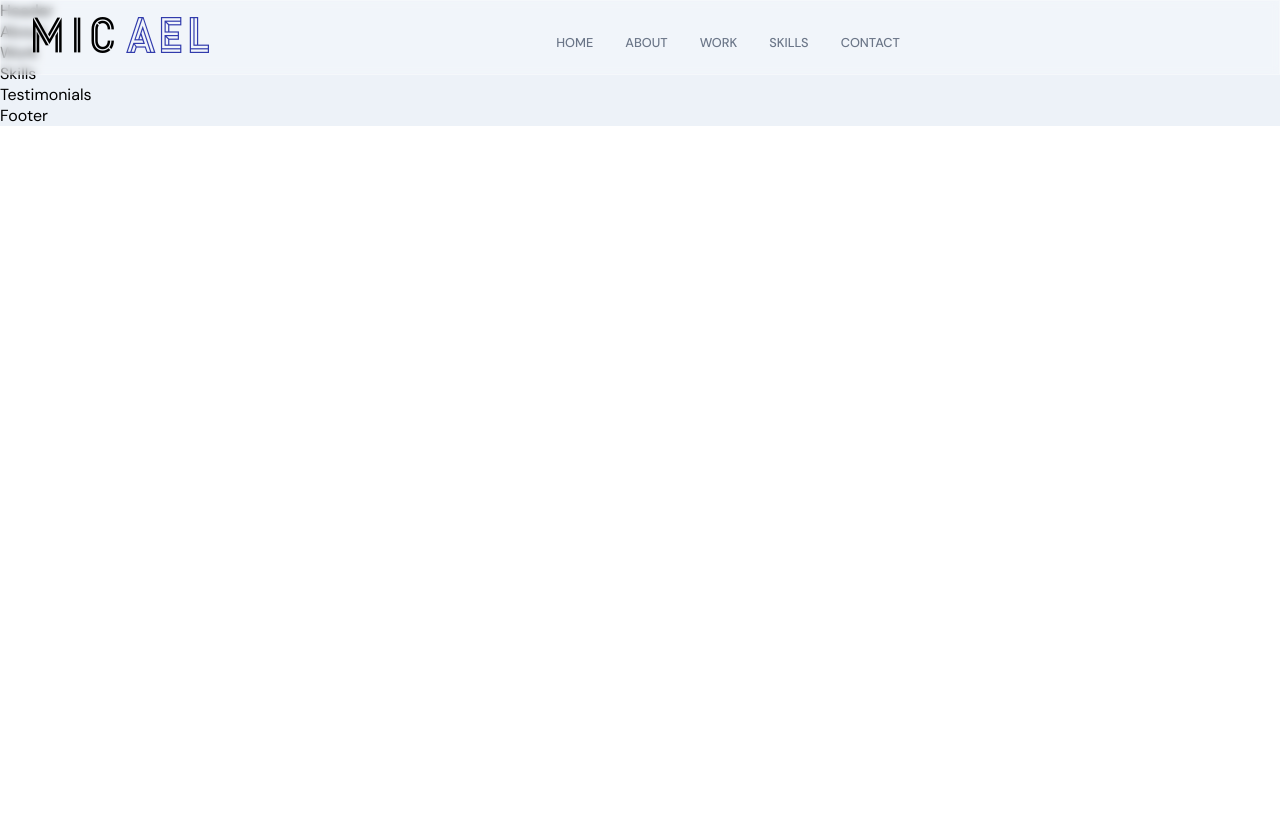
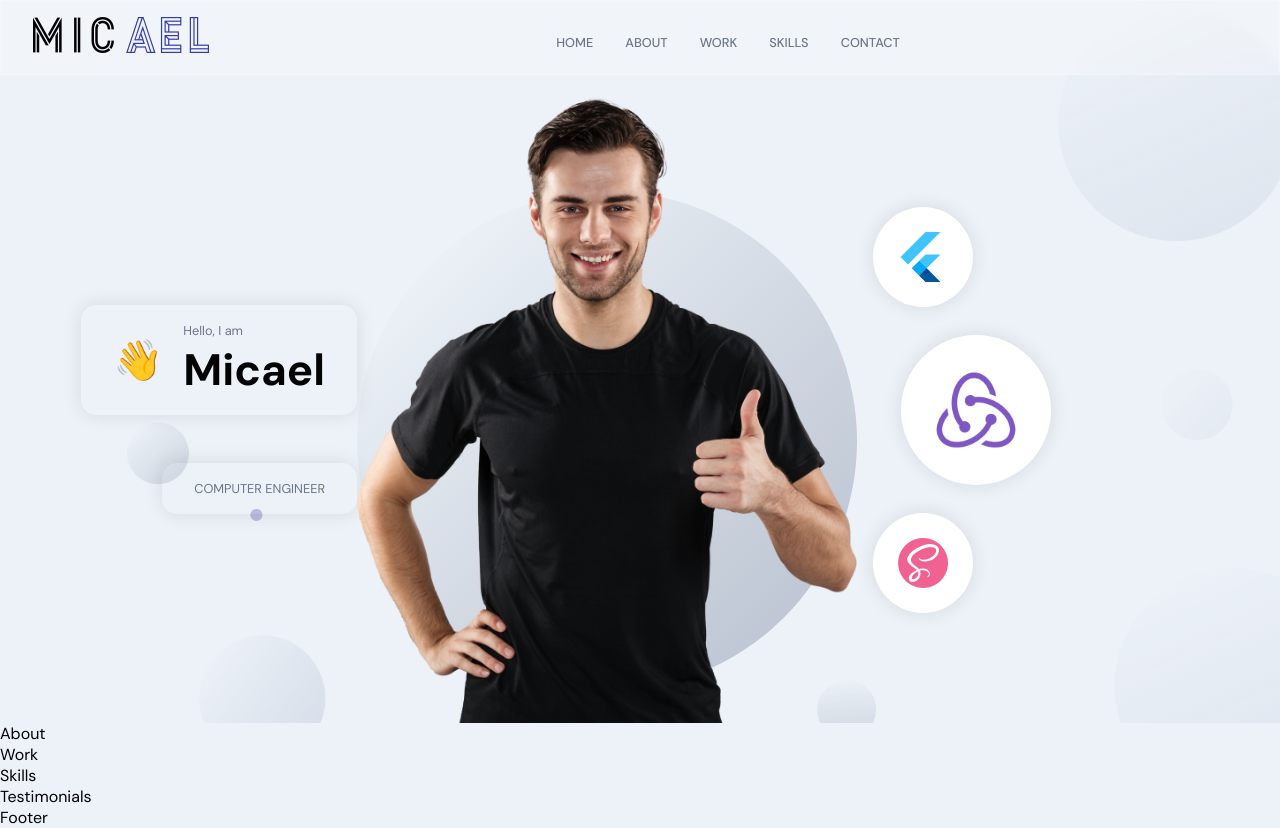
Before and after one commit to AlperMehmetOzdemir/Sanity_Portfolio, a React (Create React App) app: page / in a window 1280 px wide. Before the commit the page ends 800 px from the top, so only its background shows below. Built offline with nearby package versions, Linux system fonts and the light colour scheme.

Commit message:
Header section complete.

```diff
--- a/src/container/Header/Header.jsx
+++ b/src/container/Header/Header.jsx
@@ -1,11 +1,71 @@
-import React from 'react'
+import React from "react";
+import { motion } from "framer-motion";
 
-import "./Header.scss"
+import { images } from "../../constants";
+import "./Header.scss";
+
+const scaleVariants = {
+  whileInView: {
+    scale: [0, 1],
+    opacity: [0, 1],
+    transition: {
+      duration: 1,
+      ease: "easeInOut",
+    },
+  },
+};
 
 const Header = () => {
   return (
-    <div>Header</div>
-  )
-}
+    <div id="home" className="app__header app__flex">
+      <motion.div
+        whileInView={{ x: [-100, 0], opacity: [0, 1] }}
+        transition={{ duration: 0.5 }}
+        className="app__header-info"
+      >
+        <div className="app__header-badge">
+          <div className="badge-cmp app__flex">
+            <span>👋</span>
+            <div style={{ marginLeft: 20 }}>
+              <p className="p-text">Hello, I am</p>
+              <h1 className="head-text">Micael</h1>
+            </div>
+          </div>
 
-export default Header
+          <div className="tag-cmp app__flex">
+            <p className="p-text">Computer Engineer</p>
+          </div>
+        </div>
+      </motion.div>
+
+      <motion.div
+        whileInView={{ opacity: [0, 1] }}
+        transition={{ duration: 0.5, delayChildren: 0.5 }}
+        className="app__header-img"
+      >
+        <img src={images.profile} alt="profile_bg" />
+        <motion.img
+          whileInView={{ opacity: [0, 1] }}
+          transition={{ duration: 1, ease: "easeInOut" }}
+          src={images.circle}
+          alt="profile_cricle"
+          className="overlay_circle"
+        />
+      </motion.div>
+
+      <motion.div
+        variants={scaleVariants}
+        whileInView={scaleVariants.whileInView}
+        className="app__header-circles"
+      >
+        {[images.flutter, images.redux, images.sass].map((circle, index) => (
+          <div className="circle-cmp app__flex" key={`circle-${index}`}>
+            <img src={circle} alt="circle" />
+          </div>
+        ))}
+      </motion.div>
+    </div>
+  );
+};
+
+export default Header;
--- a/src/container/Header/Header.scss
+++ b/src/container/Header/Header.scss
@@ -0,0 +1,191 @@
+#home {
+  position: relative;
+  background: url("../../assets/bgIMG.png");
+  background-size: cover;
+  background-repeat: repeat;
+  background-position: center;
+
+  .app__wrapper {
+    padding: 0;
+
+    .copyright {
+      display: none;
+    }
+  }
+}
+
+.app__header {
+  flex: 1;
+  width: 100%;
+  height: 100%;
+  flex-direction: row;
+
+  padding: 6rem 2rem 0;
+
+  @media screen and (min-width: 2000px) {
+    padding-top: 8rem;
+  }
+
+  @media screen and (max-width: 1200px) {
+    flex-direction: column;
+  }
+
+  @media screen and (max-width: 400px) {
+    padding: 6rem 1rem 2rem;
+  }
+}
+
+.app__header-info {
+  flex: 0.65;
+  display: flex;
+  flex-direction: column;
+  justify-content: flex-start;
+  align-items: flex-start;
+  height: 100%;
+
+  @media screen and (max-width: 2000px) {
+    width: 100%;
+    margin-right: 0rem;
+  }
+}
+
+.app__header-badge {
+  width: 100%;
+  display: flex;
+  justify-content: flex-end;
+  align-items: flex-end;
+  flex-direction: column;
+
+  .badge-cmp,
+  .tag-cmp {
+    padding: 1rem 2rem;
+    border: var(--white-color);
+    border-radius: 15px;
+    flex-direction: row;
+    width: auto;
+
+    box-shadow: 0 0 20px rgba(0, 0, 0, 0.1);
+  }
+
+  .tag-cmp {
+    flex-direction: column;
+    margin-top: 3rem;
+
+    p {
+      width: 100%;
+      text-transform: uppercase;
+      text-align: right;
+    }
+  }
+
+  span {
+    font-size: 2.5rem;
+
+    @media screen and (min-width: 2000px) {
+      font-size: 5rem;
+    }
+  }
+
+  @media screen and (max-width: 1200px) {
+    justify-content: flex-start;
+    align-items: flex-start;
+  }
+}
+
+.app__header-circles {
+  flex: 0.75;
+  display: flex;
+  flex-direction: column;
+  justify-content: space-evenly;
+  align-items: flex-start;
+  height: 100%;
+  margin-left: 1rem;
+
+  div {
+    width: 100px;
+    height: 100px;
+    border-radius: 50%;
+
+    background: var(--white-color);
+    box-shadow: 0 0 20px rgba(0, 0, 0, 0.1);
+
+    img {
+      width: 60%;
+      height: 60%;
+    }
+  }
+
+  div:nth-child(1) {
+    width: 100px;
+    height: 100px;
+  }
+
+  div:nth-child(2) {
+    margin: 1.75rem;
+    width: 150px;
+    height: 150px;
+  }
+
+  div:nth-child(3) {
+    width: 100px;
+    height: 100px;
+  }
+
+  @media screen and (min-width: 2000px) {
+    div:nth-child(1) {
+      width: 400px;
+      height: 400px;
+    }
+
+    div:nth-child(2) {
+      width: 170px;
+      height: 170px;
+    }
+
+    div:nth-child(3) {
+      width: 200px;
+      height: 200px;
+    }
+  }
+
+  @media screen and (max-width: 1200px) {
+    width: 100%;
+    flex-direction: row;
+    flex-wrap: wrap;
+    margin-left: 0;
+
+    div {
+      margin: 1rem;
+    }
+  }
+}
+
+.app__header-img {
+  flex: 1;
+  height: 100%;
+
+  display: flex;
+  justify-content: flex-end;
+  align-items: flex-end;
+  position: relative;
+
+  img {
+    width: 100%;
+    object-fit: contain;
+    z-index: 1;
+  }
+
+  .overlay_circle {
+    position: absolute;
+    left: 0;
+    right: 0;
+    bottom: 0;
+    z-index: 0;
+    width: 100%;
+    height: 90%;
+  }
+
+  @media screen and (max-width: 1200px) {
+    margin: 2rem 0;
+  }
+}
```
